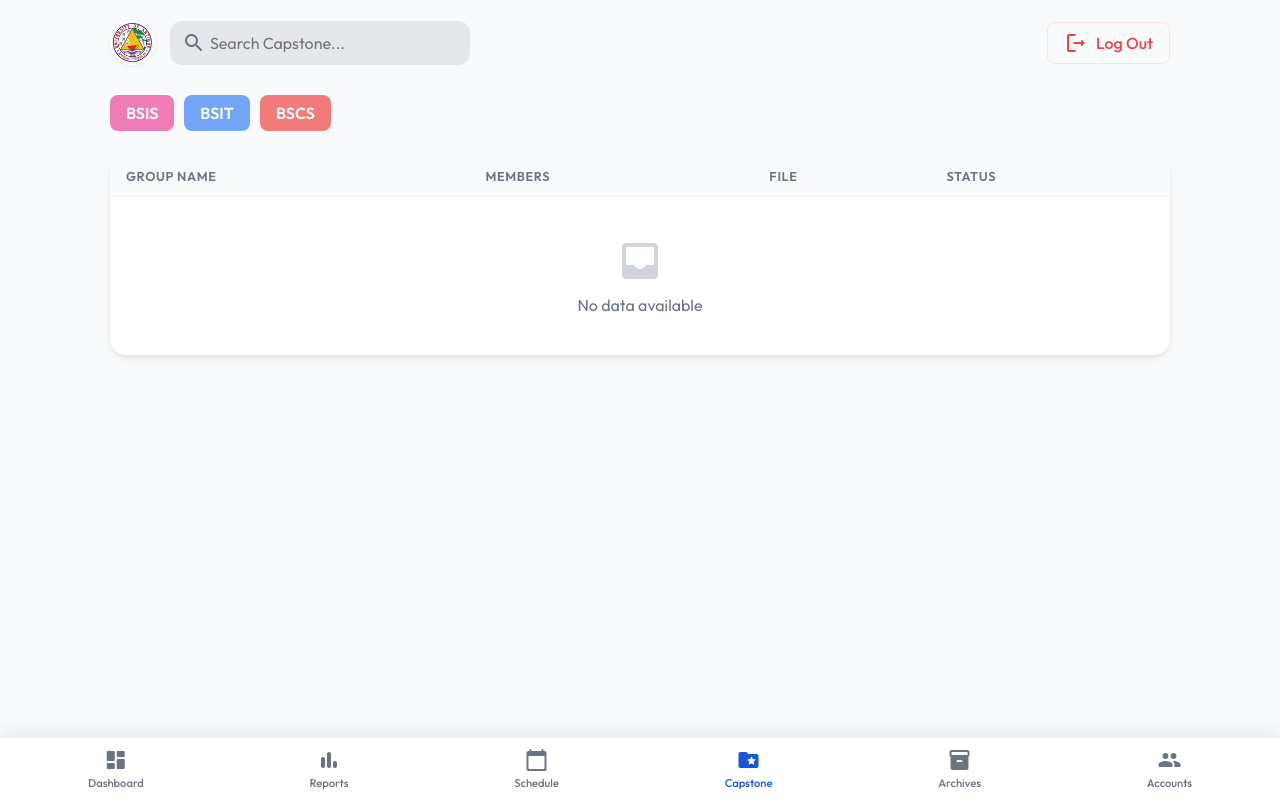
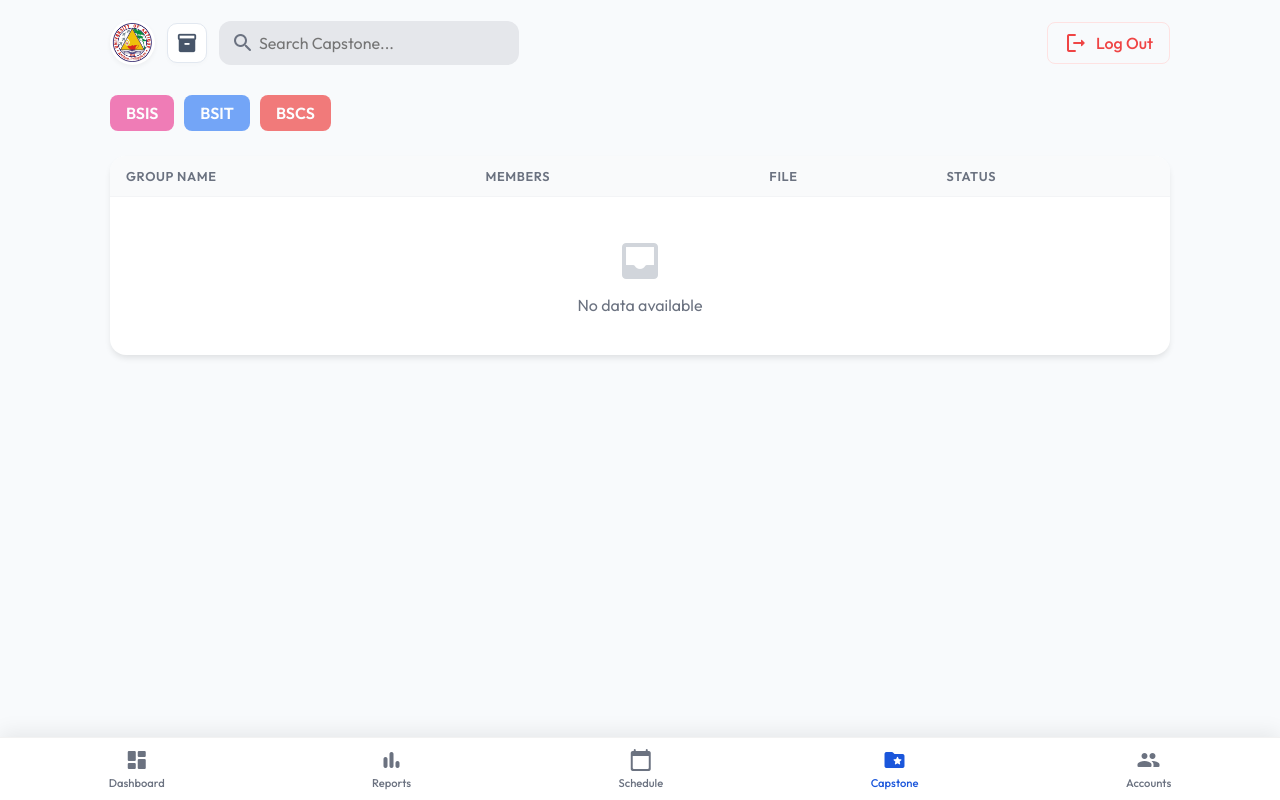
Before and after one commit to BJManalo/CCIS-Paneling-System, a plain HTML site: page pages/admin/capstone.html in a window 1280 px wide. Drawn offline with Linux system fonts and the light colour scheme.

Commit message:
feat: move Archive from bottom nav to top header shortcut for cleaner UI

```diff
--- a/assets/css/style.css
+++ b/assets/css/style.css
@@ -407,6 +407,33 @@ body {
     background: white;
     padding: 2px;
     box-shadow: 0 2px 5px rgba(0, 0, 0, 0.05);
+}
+
+.archive-nav-btn {
+    background: white;
+    border: 1px solid #e2e8f0;
+    color: #475569;
+    padding: 8px;
+    border-radius: 10px;
+    display: flex;
+    align-items: center;
+    justify-content: center;
+    cursor: pointer;
+    transition: all 0.2s cubic-bezier(0.4, 0, 0.2, 1);
+    text-decoration: none;
+    box-shadow: 0 2px 4px rgba(0, 0, 0, 0.02);
+}
+
+.archive-nav-btn:hover {
+    background: #f8fafc;
+    border-color: var(--primary-color);
+    color: var(--primary-color);
+    transform: translateY(-1px);
+    box-shadow: 0 4px 12px rgba(26, 86, 219, 0.1);
+}
+
+.archive-nav-btn .material-icons-round {
+    font-size: 22px;
 }
 
 .logout-btn {
--- a/pages/admin/capstone.html
+++ b/pages/admin/capstone.html
@@ -22,8 +22,13 @@
 
         <!-- Header with Logo -->
         <header class="dashboard-header" style="justify-content: space-between;">
-            <div style="display: flex; align-items: center; gap: 15px;">
-                <img src="../../assets/images/logo.png" alt="Logo" class="admin-logo">
+            <div style="display: flex; align-items: center; gap: 12px;">
+                <div style="display: flex; align-items: center; gap: 12px;">
+                    <img src="../../assets/images/logo.png" alt="Logo" class="admin-logo">
+                    <a href="archive_studies" class="archive-nav-btn" title="View Archives">
+                        <span class="material-icons-round">inventory_2</span>
+                    </a>
+                </div>
                 <div class="search-bar" style="width: 300px;">
                     <span class="material-icons-round">search</span>
                     <input type="text" placeholder="Search Capstone..." id="searchInput">
@@ -107,10 +112,6 @@
             <span class="material-icons-round">folder_special</span>
             <span class="nav-label">Capstone</span>
         </a>
-        <a href="archive_studies" class="nav-item">
-            <span class="material-icons-round">inventory_2</span>
-            <span class="nav-label">Archives</span>
-        </a>
         <a href="accounts" class="nav-item">
             <span class="material-icons-round">people</span>
             <span class="nav-label">Accounts</span>
```
Also changed, not shown: check_debugger.js (added, +18 -0 lines), pages/admin/accounts.html (+6 -5 lines), pages/admin/admin.html (+6 -5 lines), pages/admin/archive_studies.html (+9 -6 lines), pages/admin/reports.html (+6 -5 lines), pages/admin/schedule.html (+6 -5 lines), archive_recommendation.txt (added).
